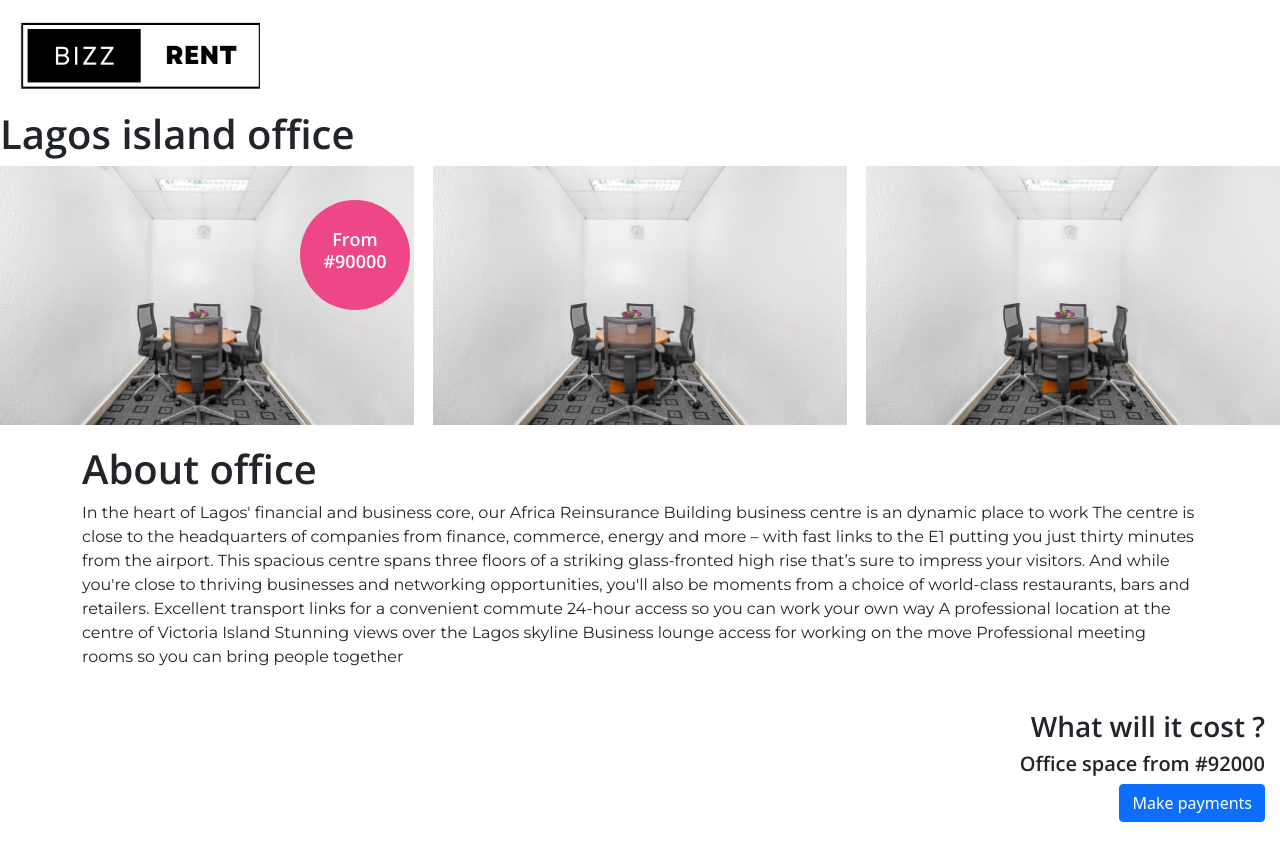
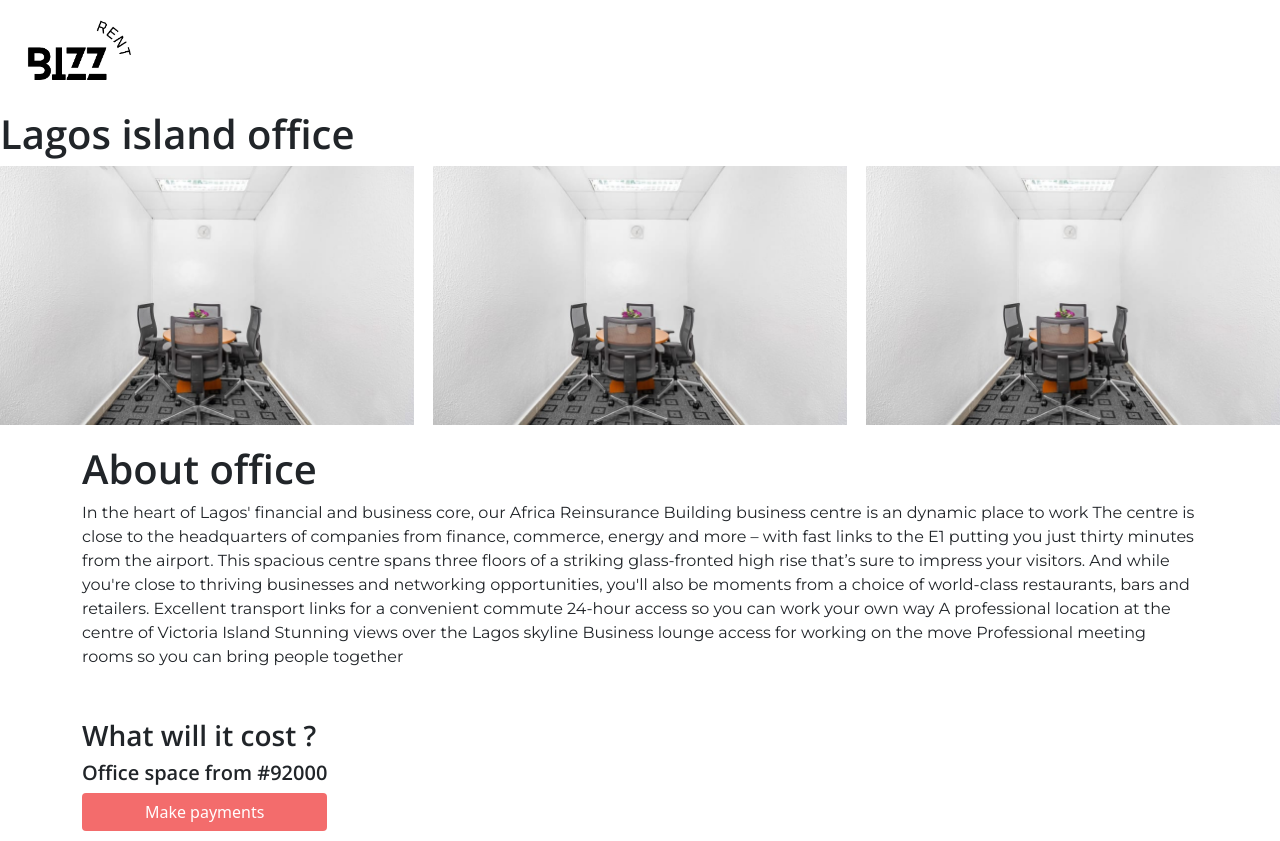
Before and after one commit to faithukueku/bizz-rent-application, a React (Create React App) app in the folder client/: page /listings in a window 1280 px wide. Both pictures are taken after a click on the button "Book now". Built offline with nearby package versions, Linux system fonts and the light colour scheme.

Commit message:
frontend clean up

```diff
--- a/client/src/components/ItemCard.jsx
+++ b/client/src/components/ItemCard.jsx
@@ -29,7 +29,7 @@ const navigate = useNavigate()
             </p>
             </div>
             <div className="btn-container">
-                <button className="btn btn-primary">Book now</button>
+                <button className="btn btn-pr">Book now</button>
             </div>
            </div>
         </div>
--- a/client/src/components/Navbar.jsx
+++ b/client/src/components/Navbar.jsx
@@ -1,7 +1,7 @@
 import React from "react";
 import { Link } from "react-router-dom";
 //Landing page navbar
-import logo from "../assets/images/Bizz.png"
+import logo from "../assets/images/BizzRen.png"
 const Navbar = () => {
   return (
     <div className="navigation">
--- a/client/src/components/PaymentForm.jsx
+++ b/client/src/components/PaymentForm.jsx
@@ -21,7 +21,7 @@ const PaymentForm = ()=>{
   </div>
 
 <div className="submit-btn">
-  <button type="submit" class="btn btn-primary">Pay now</button>
+  <button type="submit" class="btn btn-pr">Pay now</button>
 </div>
 </form>
 
--- a/client/src/components/SearchForm.jsx
+++ b/client/src/components/SearchForm.jsx
@@ -4,7 +4,7 @@ const SearchForm = ()=>{
             <form>
                 <input type="text" placeholder="Search a location"></input>
             </form>
-             <button className="btn btn-primary">search</button>
+             <button className="btn btn-pr">search</button>
         </div>
     )
 }
--- a/client/src/pages/Home.jsx
+++ b/client/src/pages/Home.jsx
@@ -7,7 +7,7 @@ const Home = () => {
   return (
     <div className="landing-container  row justify-content-center">
       <div className="content-landing col-md-6 order-sm-1">
-        <h1>Bizz rent</h1>
+
         <p>
           {" "}
         Renting made easy
@@ -20,19 +20,16 @@ const Home = () => {
         </div>
         <div className="login">
           <div className="contain-btn">
-            <div className="btn custom">
+            <div className="btn custom1 custom">
               <Link to="/signUp">Get started</Link>{" "}
             </div>
-            <div className="btn custom">
+            <div className="btn custom2 custom">
               <Link to="/listings">View Properties</Link>{" "}
             </div>
           </div>
         </div>
       </div>
       <div className="landing-image col-md-5 order--2">
-        {/* <img src={Image}>
-
-          </img>  */}
       </div>
     </div>
   );
--- a/client/src/pages/ListingsItem.jsx
+++ b/client/src/pages/ListingsItem.jsx
@@ -55,7 +55,7 @@ const ListingsItem = ()=>{
    <h1>Lagos island office</h1>
             </div>
 <div className="image-row">
-    <div className="sales-banner"><h3>From #90000</h3></div>
+
     <div className="inner">
 <img className="image-s" src={mockImage3}></img>
 <img className="image-s" src={mockImage3}></img>
@@ -72,13 +72,14 @@ The centre is close to the headquarters of companies from finance, commerce, ene
 This spacious centre spans three floors of a striking glass-fronted high rise that’s sure to impress your visitors. And while you're close to thriving businesses and networking opportunities, you'll also be moments from a choice of world-class restaurants, bars and retailers.
 
 Excellent transport links for a convenient commute 24-hour access so you can work your own way A professional location at the centre of Victoria Island Stunning views over the Lagos skyline Business lounge access for working on the move Professional meeting rooms so you can bring people together</p>
-</div>
 
 <div className="cost-calc">
     <h3>What will it cost ?</h3>
     <h5>Office space from #92000</h5>
-    <button className="btn btn-primary" onClick={openModal}>Make payments</button>
+    <button className="btn btn-pr" onClick={openModal}>Make payments</button>
 </div>
+</div>
+
 
 
         </div>
--- a/client/src/pages/SignUp.jsx
+++ b/client/src/pages/SignUp.jsx
@@ -39,7 +39,7 @@ export default function (props) {
               />
             </div>
             <div className="d-grid gap-2 mt-3">
-              <button type="submit" className="btn btn-primary">
+              <button type="submit" className="btn btn-pr">
                 Submit
               </button>
             </div>
@@ -88,7 +88,7 @@ export default function (props) {
             />
           </div>
           <div className="d-grid gap-2 mt-3">
-            <button type="submit" className="btn btn-primary">
+            <button type="submit" className="btn btn-pr">
               Submit
             </button>
           </div>
--- a/client/src/styles/Home.css
+++ b/client/src/styles/Home.css
@@ -7,7 +7,7 @@
   }
 
   .landing-image {
-    background-image: url("../assets/images/home-image.jpg");
+    background-image: url("../assets/images/background.jpeg");
     background-color: rgb(253, 253, 253);
     background-position: center;
     background-size: cover;
@@ -45,15 +45,19 @@
     color: rgb(15, 15, 15);
   }
   .custom a:hover {
-    color: rgb(15, 15, 15);
-    text-decoration: underline;
+    text-decoration: none;
   }
-  .custom:hover {
-    background-color: rgb(224, 103, 103);
+
+  .custom1 a:hover:nth-child(1){
+    background-color: rgb(243, 108, 108);
+    color: #fff;
   }
-  .custom:nth-child(2):hover {
-    background-color: rgb(221, 177, 195);
+
+  .custom2 a:hover:nth-child(1){
+    background-color: #fff;
+    color: rgb(243, 108, 108);
   }
+
 
   @media screen and (max-width: 340px) {
     .content-landing {
--- a/client/src/styles/Listings.css
+++ b/client/src/styles/Listings.css
@@ -133,10 +133,11 @@ height: 100%;
 
 .cost-calc{
     display: flex;
-    padding: 15px;
     flex-direction: column;
-    align-items: flex-end;
-    justify-content: space-evenly;
+    margin-top: 50px;
+    width: fit-content;
+
+
 }
 
 .form-group{
--- a/client/src/styles/auth.css
+++ b/client/src/styles/auth.css
@@ -33,3 +33,8 @@
     font-weight: 600;
     color: rgb(34, 34, 34);
   }
+
+  .btn-pr{
+    background:rgb(243, 108, 108) !important;
+    color: #fff !important;
+  }
```
Also changed, not shown: client/src/assets/images/BizzRen.png (added), client/src/assets/images/background.jpeg (added).
